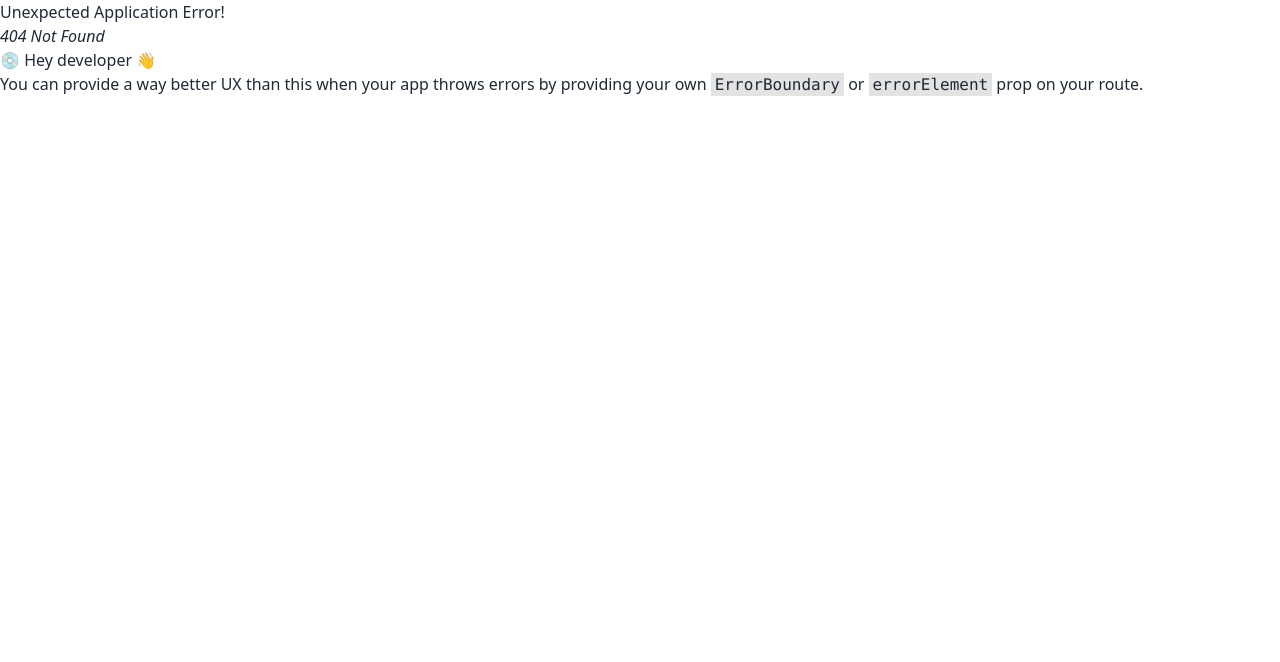
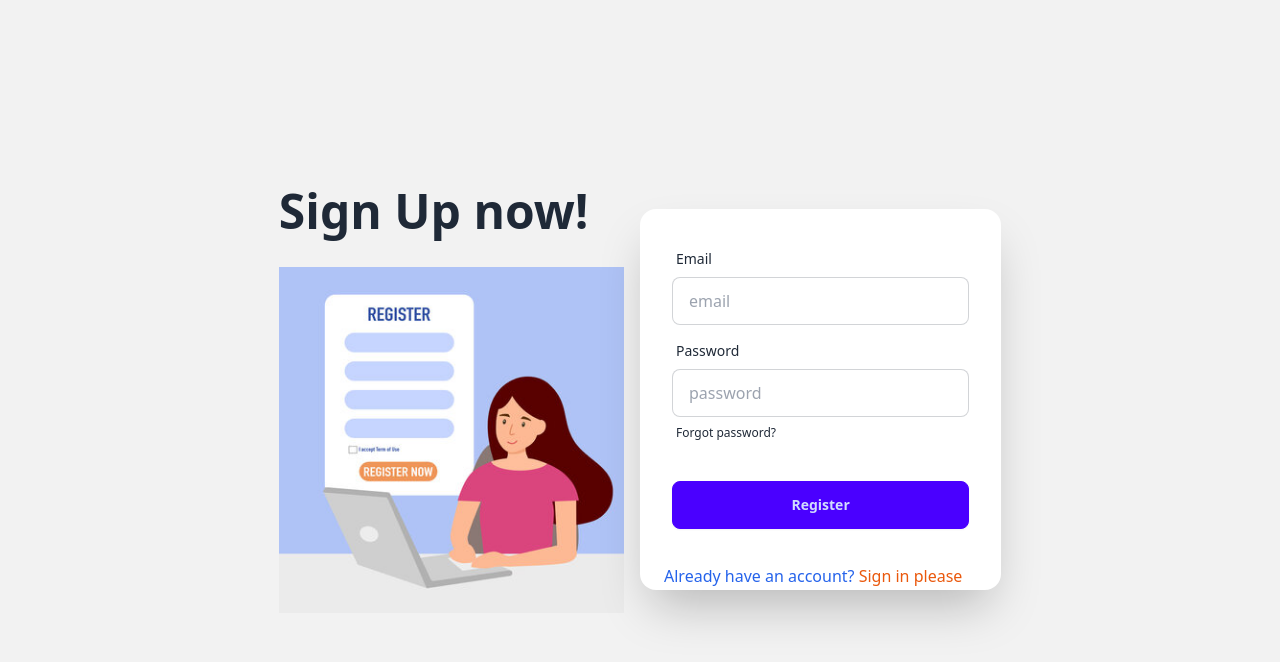
Before and after one commit to Solaimanislam/Assignment--12-client, a React (Vite) app: page /signup in a window 1280 px wide. Before the commit this address had no page. Shown: the top 662 px of the page. Built offline with nearby package versions, Linux system fonts and the light colour scheme; no server answers.

Commit message:
added sign up page

```diff
--- a/package.json
+++ b/package.json
@@ -18,7 +18,8 @@
     "react-helmet-async": "^2.0.5",
     "react-responsive-carousel": "^3.2.23",
     "react-router-dom": "^6.23.1",
-    "sort-by": "^1.2.0"
+    "sort-by": "^1.2.0",
+    "sweetalert2": "^11.11.0"
   },
   "devDependencies": {
     "@types/react": "^18.2.66",
--- a/src/Layout/Main.jsx
+++ b/src/Layout/Main.jsx
@@ -5,7 +5,7 @@ import NavBar from "../Pages/Shared/NavBar/NavBar";
 
 const Main = () => {
     const location = useLocation();
-    const noHeaderFooter = location.pathname.includes('login')
+    const noHeaderFooter = location.pathname.includes('login') || location.pathname.includes('signup')
     return (
         <div>
             {noHeaderFooter || <NavBar></NavBar>}
--- a/src/Pages/Login/Login.jsx
+++ b/src/Pages/Login/Login.jsx
@@ -1,7 +1,17 @@
 import { Helmet } from 'react-helmet-async';
 import logImg from '../../assets/login.jpg';
+import Swal from 'sweetalert2';
+import { useContext } from 'react';
+import { AuthContext } from '../../Providers/AuthProvider';
+import { Link, useLocation, useNavigate } from 'react-router-dom';
 
 const Login = () => {
+
+    const { signIn } = useContext(AuthContext);
+    const navigate = useNavigate();
+    const location = useLocation();
+
+    const from = location.state?.from?.pathname || "/";
 
     const handleLogin = event => {
         event.preventDefault();
@@ -9,6 +19,29 @@ const Login = () => {
         const email = form.email.value;
         const password = form.password.value;
         console.log(email, password);
+        signIn(email, password)
+            .then(result => {
+                const user = result.user;
+                console.log(user);
+                Swal.fire({
+                    title: "User Login Successfully",
+                    showClass: {
+                        popup: `
+                        animate__animated
+                        animate__fadeInUp
+                        animate__faster
+                      `
+                    },
+                    hideClass: {
+                        popup: `
+                        animate__animated
+                        animate__fadeOutDown
+                        animate__faster
+                      `
+                    }
+                });
+                navigate(from, { replace: true });
+            })
     }
 
 
@@ -45,6 +78,7 @@ const Login = () => {
                                 <input className="btn btn-primary" type="submit" value="Login" />
                             </div>
                         </form>
+                        <p className=' px-6 text-blue-600 text-xl'><small> New here? <Link to='/signup'> <span className='text-orange-600'>Create an account</span></Link> </small> </p>
                     </div>
                 </div>
             </div>
--- /dev/null
+++ b/src/Pages/SignUp/SignUp.jsx
@@ -0,0 +1,48 @@
+import { Helmet } from "react-helmet-async";
+import { Link } from "react-router-dom";
+import regImg from "../../assets/regi.jpg";
+
+
+const SignUp = () => {
+    return (
+        <div>
+            <Helmet>
+                <title>SI | SignUp</title>
+            </Helmet>
+            <div className="hero min-h-screen bg-base-200">
+                <div className="hero-content flex-col lg:flex-row">
+                    <div className="text-center w-1/2 lg:text-left">
+                        <h1 className="text-5xl font-bold mb-8">Sign Up now!</h1>
+                        <img src={regImg} alt="" />
+                    </div>
+                    <div className="card w-1/2 shrink-0 max-w-sm shadow-2xl bg-base-100">
+                        <form  className="card-body">
+                            <div className="form-control">
+                                <label className="label">
+                                    <span className="label-text">Email</span>
+                                </label>
+                                <input type="email" name='email' placeholder="email" className="input input-bordered" required />
+                            </div>
+                            <div className="form-control">
+                                <label className="label">
+                                    <span className="label-text">Password</span>
+                                </label>
+                                <input type="password" name='password' placeholder="password" className="input input-bordered" required />
+                                <label className="label">
+                                    <a href="#" className="label-text-alt link link-hover">Forgot password?</a>
+                                </label>
+                            </div>
+                            <div className="form-control mt-6">
+
+                                <input className="btn btn-primary" type="submit" value="Register" />
+                            </div>
+                        </form>
+                        <p className=' px-6 text-blue-600 text-xl'><small> Already have an account? <Link to='/login'> <span className='text-orange-600'>Sign in please</span></Link> </small> </p>
+                    </div>
+                </div>
+            </div>
+        </div>
+    );
+};
+
+export default SignUp;
--- a/src/Providers/AuthProvider.jsx
+++ b/src/Providers/AuthProvider.jsx
@@ -1,10 +1,55 @@
+import { createContext, useEffect, useState } from "react";
+import { createUserWithEmailAndPassword, getAuth, onAuthStateChanged, signInWithEmailAndPassword, signOut } from "firebase/auth";
+import { app } from "../Firebase/Firebase.config";
+
+export const AuthContext = createContext(null);
+
+const auth = getAuth(app);
+
+const AuthProvider = ({ children }) => {
+    const [user, setUser] = useState(null);
+    const [loading, setLoading] = useState(true);
+
+    const createUser = (email, password) => {
+        setLoading(true);
+        return createUserWithEmailAndPassword(auth, email, password)
+    }
+
+    const signIn = (email, password) => {
+        setLoading(true);
+        return signInWithEmailAndPassword(auth, email, password);
+    }
+
+    const logOut = () => {
+        setLoading(true);
+        return signOut(auth);
+    }
 
 
-const AuthProvider = () => {
+    useEffect(() => {
+        const unSubscribe = onAuthStateChanged(auth, currentUser => {
+            setUser(currentUser);
+            console.log('Current user', currentUser);
+            setLoading(false);
+        });
+        return () => {
+            return unSubscribe();
+        }
+    }, [])
+
+    const AuthInfo = {
+        user,
+        loading,
+        createUser,
+        signIn,
+        logOut,
+
+    }
+
     return (
-        <div>
-
-        </div>
+        <AuthContext.Provider value={AuthInfo}>
+            {children}
+        </AuthContext.Provider>
     );
 };
 
--- a/src/Routes/Routes.jsx
+++ b/src/Routes/Routes.jsx
@@ -5,6 +5,7 @@ import {
 import Main from "../Layout/Main";
 import Home from "../Pages/Home/Home/Home";
 import Login from "../Pages/Login/Login";
+import SignUp from "../Pages/SignUp/SignUp";
 
   export const router = createBrowserRouter([
     {
@@ -19,6 +20,10 @@ import Login from "../Pages/Login/Login";
             path: 'login',
             element: <Login></Login>
         },
+        {
+            path: 'signup',
+            element: <SignUp></SignUp>
+        }
 
       ]
     },
--- a/src/main.jsx
+++ b/src/main.jsx
@@ -6,13 +6,16 @@ import {
 } from "react-router-dom";
 import { router } from './Routes/Routes';
 import { HelmetProvider } from 'react-helmet-async';
+import AuthProvider from './Providers/AuthProvider';
 
 ReactDOM.createRoot(document.getElementById('root')).render(
   <React.StrictMode>
-    <HelmetProvider>
-      <div className=' max-w-screen-xl mx-auto'>
-        <RouterProvider router={router} />
-      </div>
-    </HelmetProvider>
+    <AuthProvider>
+      <HelmetProvider>
+        <div className=' max-w-screen-xl mx-auto'>
+          <RouterProvider router={router} />
+        </div>
+      </HelmetProvider>
+    </AuthProvider>
   </React.StrictMode>,
 )
```
Also changed, not shown: .eslintrc.cjs, src/Hooks/useAuth.jsx (added), 1 other file (tests, documents, lock files or other folders).
